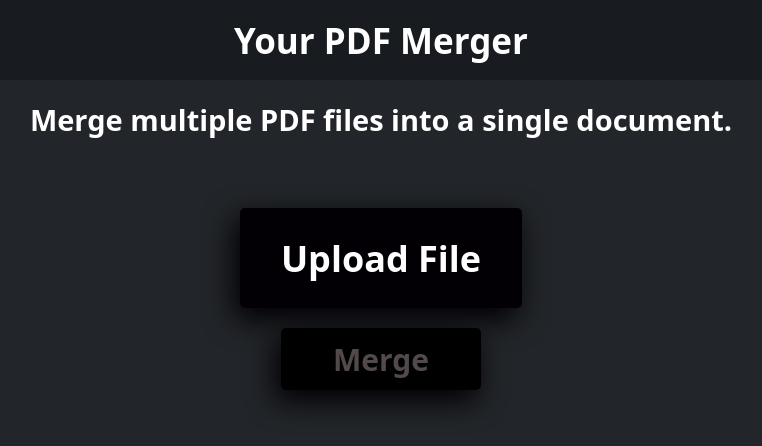
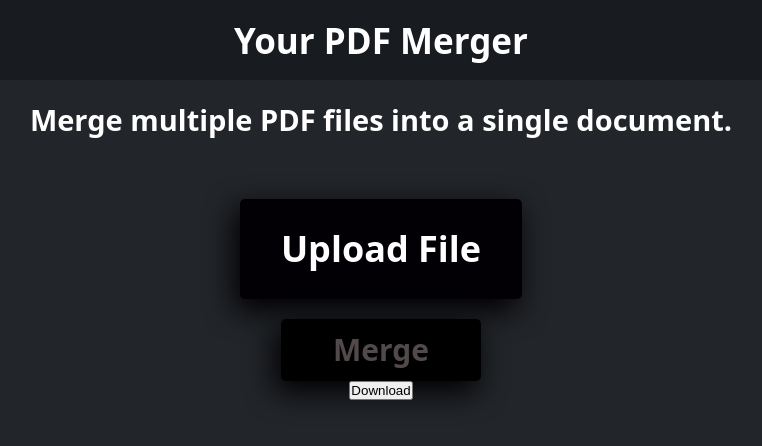
Before and after one commit to ShravanTale/PDF-Merger-App, a website: page Public/index.html in a window 1280 px wide. Shown: the whole page, without its empty margins (259-1021 px from the left). Drawn offline with nearby package versions, Linux system fonts and the light colour scheme.

Commit message:
Update index.html
Added a Download Button

```diff
--- a/Public/index.html
+++ b/Public/index.html
@@ -30,6 +30,7 @@
                 <label for="pdfFiles" class="file-label flex justifyc aligni">Upload File</label>
                 <input type="file" id="pdfFiles" name="pdfFiles" multiple hidden>
                 <input type="button" id="MergeBtn" class="m-auto" value="Merge">
+                <input type="button" name="Download" id="Download" class="m-auto" value="Download">
 
             </form>
         </div>
```
